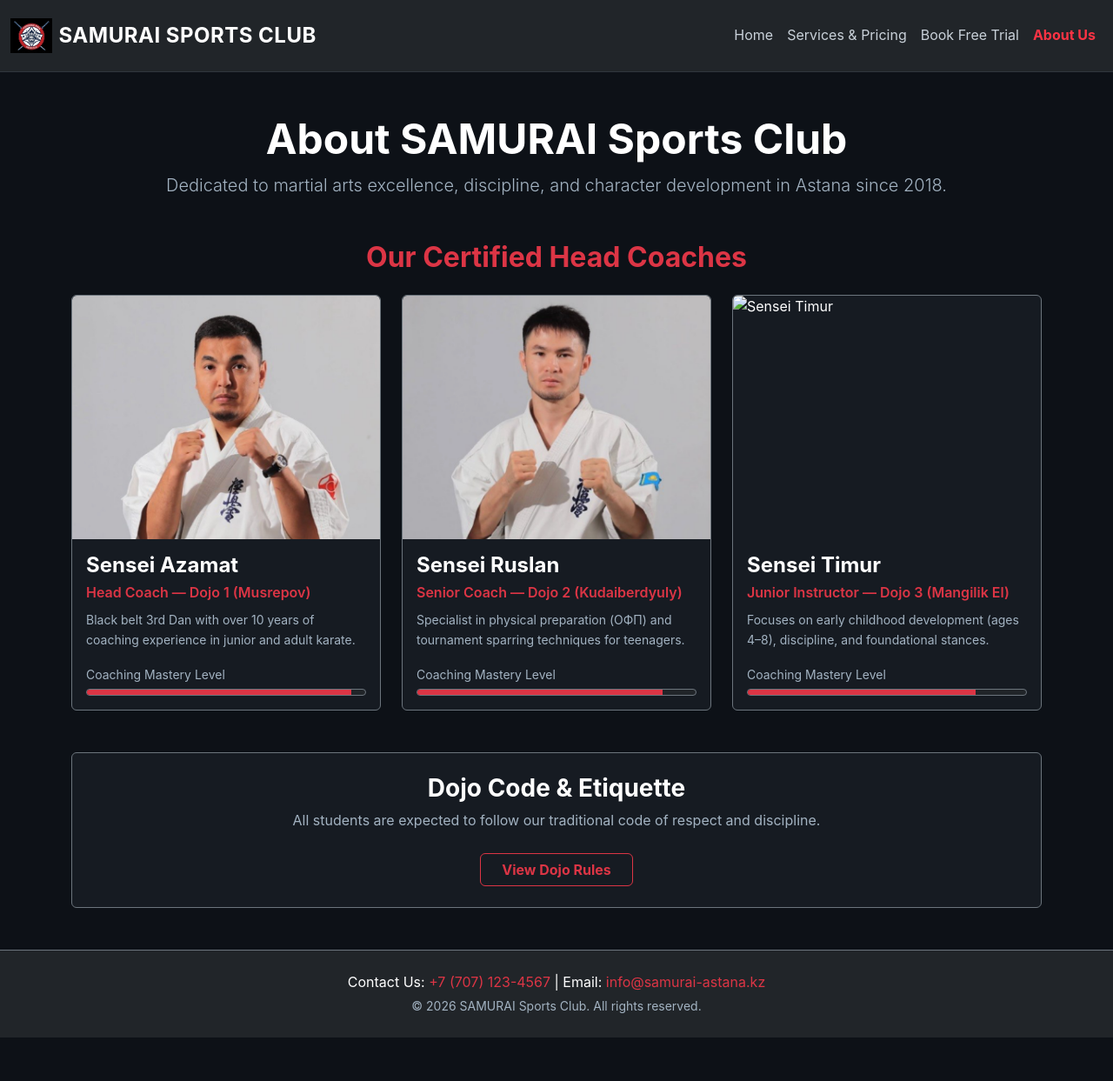
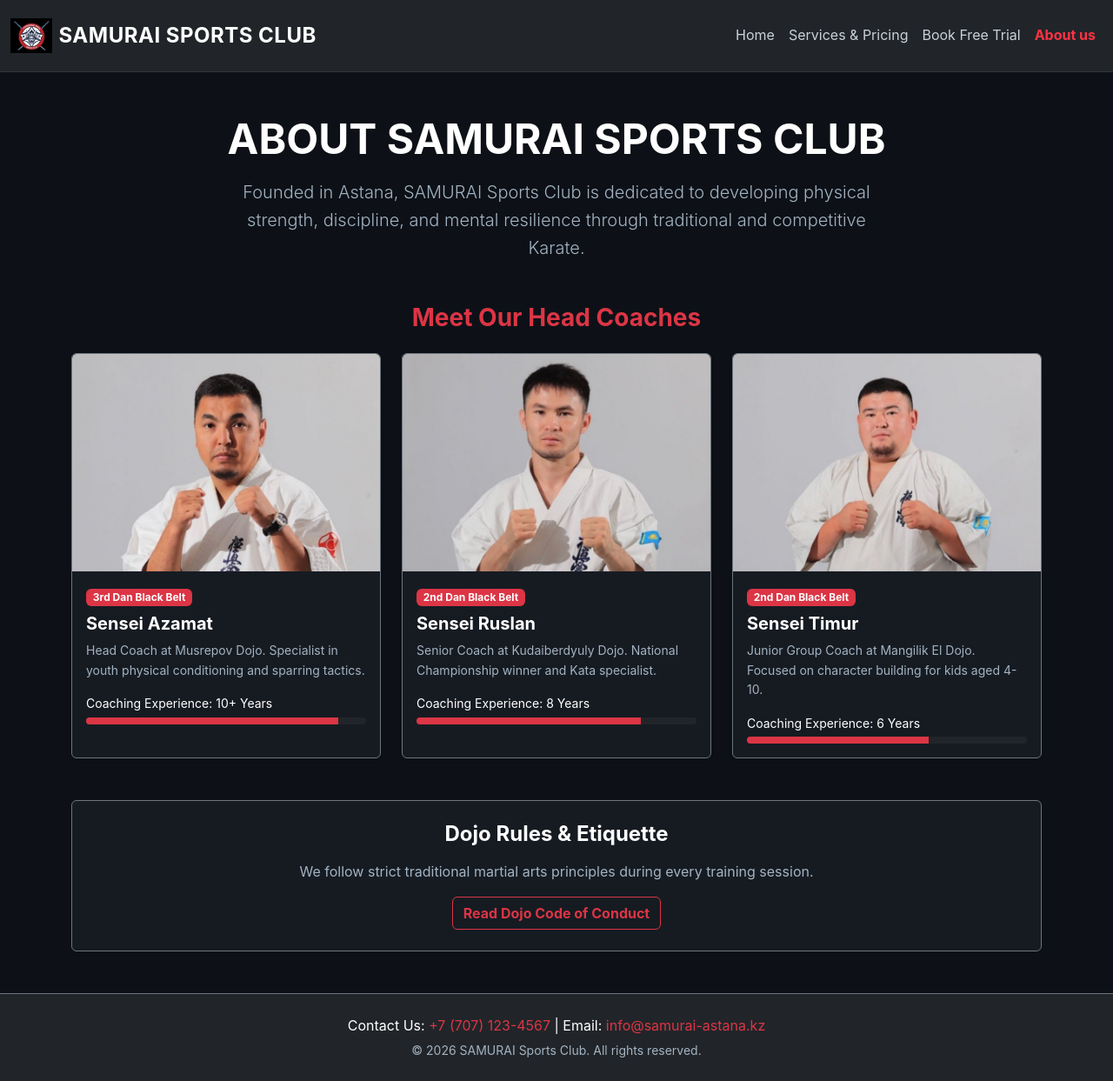
Before and after one commit to yasminnn10/samurai-sports-club, a plain HTML site: page colophon.html in a window 1280 px wide. Shown: the whole page at 87% size. Before the commit the page ends 1193 px from the top, so only its background shows below. Drawn offline with nearby package versions, Linux system fonts and the light colour scheme.

Commit message:
Fix order.html action attribute and finalize midterm code

```diff
--- a/colophon.html
+++ b/colophon.html
@@ -3,7 +3,10 @@
 <head>
     <meta charset="UTF-8">
     <meta name="viewport" content="width=device-width, initial-scale=1.0">
+    <meta name="description" content="Learn about SAMURAI Sports Club history, mission, and certified coaching staff.">
+    <meta name="author" content="Yasmina">
     <title>About Us &amp; Coaches — SAMURAI Sports Club</title>
+
 
     <link href="https://cdn.jsdelivr.net/npm/bootstrap@5.3.3/dist/css/bootstrap.min.css" rel="stylesheet">
     <link rel="stylesheet" href="css/yasmina.css">
@@ -11,128 +14,142 @@
 <body>
 
     <header>
-        <nav class="navbar navbar-expand-md navbar-dark bg-dark py-3" id="main-navigation">
+        <nav class="navbar navbar-expand-md navbar-dark bg-dark py-3">
             <div class="container-fluid">
-                <a class="navbar-brand d-flex align-items-center gap-2" href="index.html" id="brand-logo-link">
-                    <img src="images/logo.png" alt="SAMURAI DOJO Logo" class="header-logo" id="site-logo">
-                    <span class="fs-4 fw-bold text-uppercase text-white" id="site-title">SAMURAI Sports Club</span>
+                <a class="navbar-brand d-flex align-items-center gap-2" href="index.html">
+                    <img src="images/logo.png" alt="SAMURAI DOJO Logo" class="header-logo">
+                    <span class="fs-4 fw-bold text-uppercase text-white">SAMURAI Sports Club</span>
                 </a>
-                <button class="navbar-toggler" type="button" data-bs-toggle="collapse" data-bs-target="#mainNavbar" aria-controls="mainNavbar" aria-expanded="false" aria-label="Toggle navigation" id="navbar-toggle-btn">
+                <button class="navbar-toggler" type="button" data-bs-toggle="collapse" data-bs-target="#mainNavbar" aria-controls="mainNavbar" aria-expanded="false" aria-label="Toggle navigation">
                     <span class="navbar-toggler-icon"></span>
                 </button>
                 <div class="collapse navbar-collapse" id="mainNavbar">
-                    <ul class="navbar-nav ms-auto mb-2 mb-md-0" id="nav-links-list">
-                        <li class="nav-item"><a class="nav-link" href="index.html" id="nav-home">Home</a></li>
-                        <li class="nav-item"><a class="nav-link" href="services.html" id="nav-services">Services &amp; Pricing</a></li>
-                        <li class="nav-item"><a class="nav-link" href="order.html" id="nav-order">Book Free Trial</a></li>
-                        <li class="nav-item"><a class="nav-link active" href="colophon.html" id="nav-colophon">About Us</a></li>
+                    <ul class="navbar-nav ms-auto mb-2 mb-md-0">
+                        <li class="nav-item"><a class="nav-link" href="index.html">Home</a></li>
+                        <li class="nav-item"><a class="nav-link" href="services.html">Services &amp; Pricing</a></li>
+                        <li class="nav-item"><a class="nav-link" href="order.html">Book Free Trial</a></li>
+                        <li class="nav-item"><a class="nav-link active" href="colophon.html">About us</a></li>
                     </ul>
                 </div>
             </div>
         </nav>
     </header>
 
-    <main class="container my-5" id="colophon-main-content">
-        <section class="text-center mb-5" id="about-intro-section">
-            <h1 class="display-5 fw-bold text-white mb-2" id="about-heading">About SAMURAI Sports Club</h1>
-            <p class="lead text-muted max-w-700 mx-auto" id="about-subheading">Dedicated to martial arts excellence, discipline, and character development in Astana since 2018.</p>
 
-            <div id="colophon-alert-container" class="mt-3"></div>
+    <main class="container my-5">
+
+
+        <section class="text-center mb-5">
+            <h1 class="display-5 fw-bold text-white mb-3">ABOUT SAMURAI SPORTS CLUB</h1>
+            <p class="lead text-muted mx-auto" style="max-width: 750px;">
+                Founded in Astana, SAMURAI Sports Club is dedicated to developing physical strength, discipline, and mental resilience through traditional and competitive Karate.
+            </p>
         </section>
 
-        <section class="mb-5" id="coaches-section">
-            <h2 class="text-danger fw-bold mb-4 text-center" id="coaches-heading">Our Certified Head Coaches</h2>
-            <div class="row g-4" id="coaches-grid">
 
-                <div class="col-12 col-md-6 col-lg-4" id="coach-col-1">
-                    <div class="card bg-brand-dark text-white border-secondary h-100" id="coach-card-1">
-                        <img src="images/trainee1.png" class="card-img-top" alt="Sensei Azamat" id="coach-img-1">
-                        <div class="card-body d-flex flex-column" id="coach-body-1">
-                            <h3 class="card-title h4 fw-bold text-white mb-1" id="coach-name-1">Sensei Azamat</h3>
-                            <p class="text-danger fw-semibold mb-2" id="coach-role-1">Head Coach — Dojo 1 (Musrepov)</p>
-                            <p class="card-text text-muted small mb-3" id="coach-desc-1">Black belt 3rd Dan with over 10 years of coaching experience in junior and adult karate.</p>
-                            <div class="mt-auto" id="coach-experience-box-1">
-                                <label class="small text-muted mb-1" id="coach-exp-label-1">Coaching Mastery Level</label>
-                                <div class="progress bg-dark border border-secondary" style="height: 8px;" id="coach-progress-1">
-                                    <div class="progress-bar bg-danger" role="progressbar" style="width: 95%;" aria-valuenow="95" aria-valuemin="0" aria-valuemax="100" id="coach-pbar-1"></div>
+        <section class="mb-5">
+            <h2 class="h3 text-danger fw-bold text-center mb-4">Meet Our Head Coaches</h2>
+
+            <div class="row g-4">
+
+                <div class="col-12 col-md-6 col-lg-4">
+                    <div class="card bg-brand-dark text-white border-secondary h-100 shadow-sm">
+                        <img src="images/trainee1.png" class="card-img-top" alt="Sensei Azamat" style="height: 250px; object-fit: cover;">
+                        <div class="card-body">
+                            <span class="badge bg-danger mb-2">3rd Dan Black Belt</span>
+                            <h3 class="h5 card-title fw-bold">Sensei Azamat</h3>
+                            <p class="card-text text-muted small">Head Coach at Musrepov Dojo. Specialist in youth physical conditioning and sparring tactics.</p>
+
+
+                            <div class="mt-3">
+                                <small class="text-white d-block mb-1">Coaching Experience: 10+ Years</small>
+                                <div class="progress bg-dark" style="height: 8px;">
+                                    <div class="progress-bar bg-danger" role="progressbar" style="width: 90%;" aria-valuenow="90" aria-valuemin="0" aria-valuemax="100"></div>
                                 </div>
                             </div>
                         </div>
                     </div>
                 </div>
 
-                <div class="col-12 col-md-6 col-lg-4" id="coach-col-2">
-                    <div class="card bg-brand-dark text-white border-secondary h-100" id="coach-card-2">
-                        <img src="images/trainee2.png" class="card-img-top" alt="Sensei Ruslan" id="coach-img-2">
-                        <div class="card-body d-flex flex-column" id="coach-body-2">
-                            <h3 class="card-title h4 fw-bold text-white mb-1" id="coach-name-2">Sensei Ruslan</h3>
-                            <p class="text-danger fw-semibold mb-2" id="coach-role-2">Senior Coach — Dojo 2 (Kudaiberdyuly)</p>
-                            <p class="card-text text-muted small mb-3" id="coach-desc-2">Specialist in physical preparation (ОФП) and tournament sparring techniques for teenagers.</p>
-                            <div class="mt-auto" id="coach-experience-box-2">
-                                <label class="small text-muted mb-1" id="coach-exp-label-2">Coaching Mastery Level</label>
-                                <div class="progress bg-dark border border-secondary" style="height: 8px;" id="coach-progress-2">
-                                    <div class="progress-bar bg-danger" role="progressbar" style="width: 88%;" aria-valuenow="88" aria-valuemin="0" aria-valuemax="100" id="coach-pbar-2"></div>
+
+                <div class="col-12 col-md-6 col-lg-4">
+                    <div class="card bg-brand-dark text-white border-secondary h-100 shadow-sm">
+                        <img src="images/trainee2.png" class="card-img-top" alt="Sensei Ruslan" style="height: 250px; object-fit: cover;">
+                        <div class="card-body">
+                            <span class="badge bg-danger mb-2">2nd Dan Black Belt</span>
+                            <h3 class="h5 card-title fw-bold">Sensei Ruslan</h3>
+                            <p class="card-text text-muted small">Senior Coach at Kudaiberdyuly Dojo. National Championship winner and Kata specialist.</p>
+
+                            <div class="mt-3">
+                                <small class="text-white d-block mb-1">Coaching Experience: 8 Years</small>
+                                <div class="progress bg-dark" style="height: 8px;">
+                                    <div class="progress-bar bg-danger" role="progressbar" style="width: 80%;" aria-valuenow="80" aria-valuemin="0" aria-valuemax="100"></div>
                                 </div>
                             </div>
                         </div>
                     </div>
                 </div>
 
-                <div class="col-12 col-md-6 col-lg-4" id="coach-col-3">
-                    <div class="card bg-brand-dark text-white border-secondary h-100" id="coach-card-3">
-                        <img src="images/trainee3.jpg" class="card-img-top" alt="Sensei Timur" id="coach-img-3">
-                        <div class="card-body d-flex flex-column" id="coach-body-3">
-                            <h3 class="card-title h4 fw-bold text-white mb-1" id="coach-name-3">Sensei Timur</h3>
-                            <p class="text-danger fw-semibold mb-2" id="coach-role-3">Junior Instructor — Dojo 3 (Mangilik El)</p>
-                            <p class="card-text text-muted small mb-3" id="coach-desc-3">Focuses on early childhood development (ages 4–8), discipline, and foundational stances.</p>
-                            <div class="mt-auto" id="coach-experience-box-3">
-                                <label class="small text-muted mb-1" id="coach-exp-label-3">Coaching Mastery Level</label>
-                                <div class="progress bg-dark border border-secondary" style="height: 8px;" id="coach-progress-3">
-                                    <div class="progress-bar bg-danger" role="progressbar" style="width: 82%;" aria-valuenow="82" aria-valuemin="0" aria-valuemax="100" id="coach-pbar-3"></div>
+
+                <div class="col-12 col-lg-4">
+                    <div class="card bg-brand-dark text-white border-secondary h-100 shadow-sm">
+                        <img src="images/trainee3.png" class="card-img-top" alt="Sensei Timur" style="height: 250px; object-fit: cover;">
+                        <div class="card-body">
+                            <span class="badge bg-danger mb-2">2nd Dan Black Belt</span>
+                            <h3 class="h5 card-title fw-bold">Sensei Timur</h3>
+                            <p class="card-text text-muted small">Junior Group Coach at Mangilik El Dojo. Focused on character building for kids aged 4-10.</p>
+
+                            <div class="mt-3">
+                                <small class="text-white d-block mb-1">Coaching Experience: 6 Years</small>
+                                <div class="progress bg-dark" style="height: 8px;">
+                                    <div class="progress-bar bg-danger" role="progressbar" style="width: 65%;" aria-valuenow="65" aria-valuemin="0" aria-valuemax="100"></div>
                                 </div>
                             </div>
                         </div>
                     </div>
                 </div>
-
             </div>
         </section>
 
-        <section class="p-4 bg-brand-dark rounded border border-secondary text-center mb-5" id="rules-cta-section">
-            <h2 class="h3 text-white fw-bold mb-2" id="rules-heading">Dojo Code &amp; Etiquette</h2>
-            <p class="text-muted mb-4" id="rules-subheading">All students are expected to follow our traditional code of respect and discipline.</p>
-            <button type="button" class="btn btn-outline-danger fw-bold px-4" data-bs-toggle="modal" data-bs-target="#dojoRulesModal" id="btn-open-rules-modal">
-                View Dojo Rules
+
+        <section class="text-center p-4 bg-brand-dark rounded border border-secondary my-5">
+            <h2 class="h4 text-white fw-bold mb-3">Dojo Rules &amp; Etiquette</h2>
+            <p class="text-muted mb-3">We follow strict traditional martial arts principles during every training session.</p>
+            <button type="button" class="btn btn-outline-danger fw-bold" data-bs-toggle="modal" data-bs-target="#dojoRulesModal">
+                Read Dojo Code of Conduct
             </button>
         </section>
 
+
         <div class="modal fade" id="dojoRulesModal" tabindex="-1" aria-labelledby="dojoRulesModalLabel" aria-hidden="true">
-            <div class="modal-dialog modal-dialog-centered" id="modal-dialog-container">
-                <div class="modal-content bg-dark text-white border-secondary" id="modal-content-box">
-                    <div class="modal-header border-secondary" id="modal-header-box">
-                        <h5 class="modal-title text-danger fw-bold" id="dojoRulesModalLabel">SAMURAI Dojo Rules</h5>
-                        <button type="button" class="btn-close btn-close-white" data-bs-dismiss="modal" aria-label="Close" id="btn-close-modal-x"></button>
+            <div class="modal-dialog modal-dialog-centered">
+                <div class="modal-content bg-dark text-white border-secondary">
+                    <div class="modal-header border-secondary">
+                        <h5 class="modal-title fw-bold text-danger" id="dojoRulesModalLabel">SAMURAI Dojo Code of Conduct</h5>
+                        <button type="button" class="btn-close btn-close-white" data-bs-dismiss="modal" aria-label="Close"></button>
                     </div>
-                    <div class="modal-body" id="modal-body-content">
-                        <ol class="text-muted mb-0 ps-3" id="rules-modal-list">
-                            <li class="mb-2" id="rule-item-1"><strong class="text-white">Respect:</strong> Bow upon entering and leaving the Dojo hall.</li>
-                            <li class="mb-2" id="rule-item-2"><strong class="text-white">Punctuality:</strong> Arrive 10 minutes prior to training start time.</li>
-                            <li class="mb-2" id="rule-item-3"><strong class="text-white">Uniform:</strong> Clean traditional Gi (or sports wear for trial) is mandatory.</li>
-                            <li id="rule-item-4"><strong class="text-white">Safety:</strong> Follow coach instructions instantly and keep fingernails trimmed.</li>
+                    <div class="modal-body text-start">
+                        <ol class="ps-3 mb-0 text-muted">
+                            <li class="mb-2"><strong class="text-white">Respect:</strong> Bow when entering and leaving the Dojo.</li>
+                            <li class="mb-2"><strong class="text-white">Punctuality:</strong> Arrive 10 minutes before the scheduled class starts.</li>
+                            <li class="mb-2"><strong class="text-white">Uniform:</strong> Wear a clean traditional Dogi (karate suit) or sport kit.</li>
+                            <li><strong class="text-white">Discipline:</strong> Listen attentively to Sensei instructions at all times.</li>
                         </ol>
                     </div>
-                    <div class="modal-footer border-secondary" id="modal-footer-box">
-                        <button type="button" class="btn btn-secondary" data-bs-dismiss="modal" id="btn-close-modal-footer">Close</button>
+                    <div class="modal-footer border-secondary">
+                        <button type="button" class="btn btn-danger" data-bs-dismiss="modal">I Understand</button>
                     </div>
                 </div>
             </div>
         </div>
+
     </main>
 
-    <footer class="bg-dark text-white text-center py-4 border-top border-secondary" id="main-footer">
+
+    <footer class="bg-dark text-white text-center py-4 border-top border-secondary">
         <div class="container">
-            <p class="mb-1" id="footer-contact-info">Contact Us: <a href="tel:+77071234567" class="text-danger text-decoration-none" id="footer-phone">+7 (707) 123-4567</a> | Email: <a href="mailto:info@samurai-astana.kz" class="text-danger text-decoration-none" id="footer-email">info@samurai-astana.kz</a></p>
-            <p class="mb-0 text-muted small" id="footer-copyright">&copy; 2026 SAMURAI Sports Club. All rights reserved.</p>
+            <p class="mb-1">Contact Us: <a href="tel:+77071234567" class="text-danger text-decoration-none">+7 (707) 123-4567</a> | Email: <a href="mailto:info@samurai-astana.kz" class="text-danger text-decoration-none">info@samurai-astana.kz</a></p>
+            <p class="mb-0 text-muted small">&copy; 2026 SAMURAI Sports Club. All rights reserved.</p>
         </div>
     </footer>
 
```
Also changed, not shown: order.html (+1 -1 lines).
